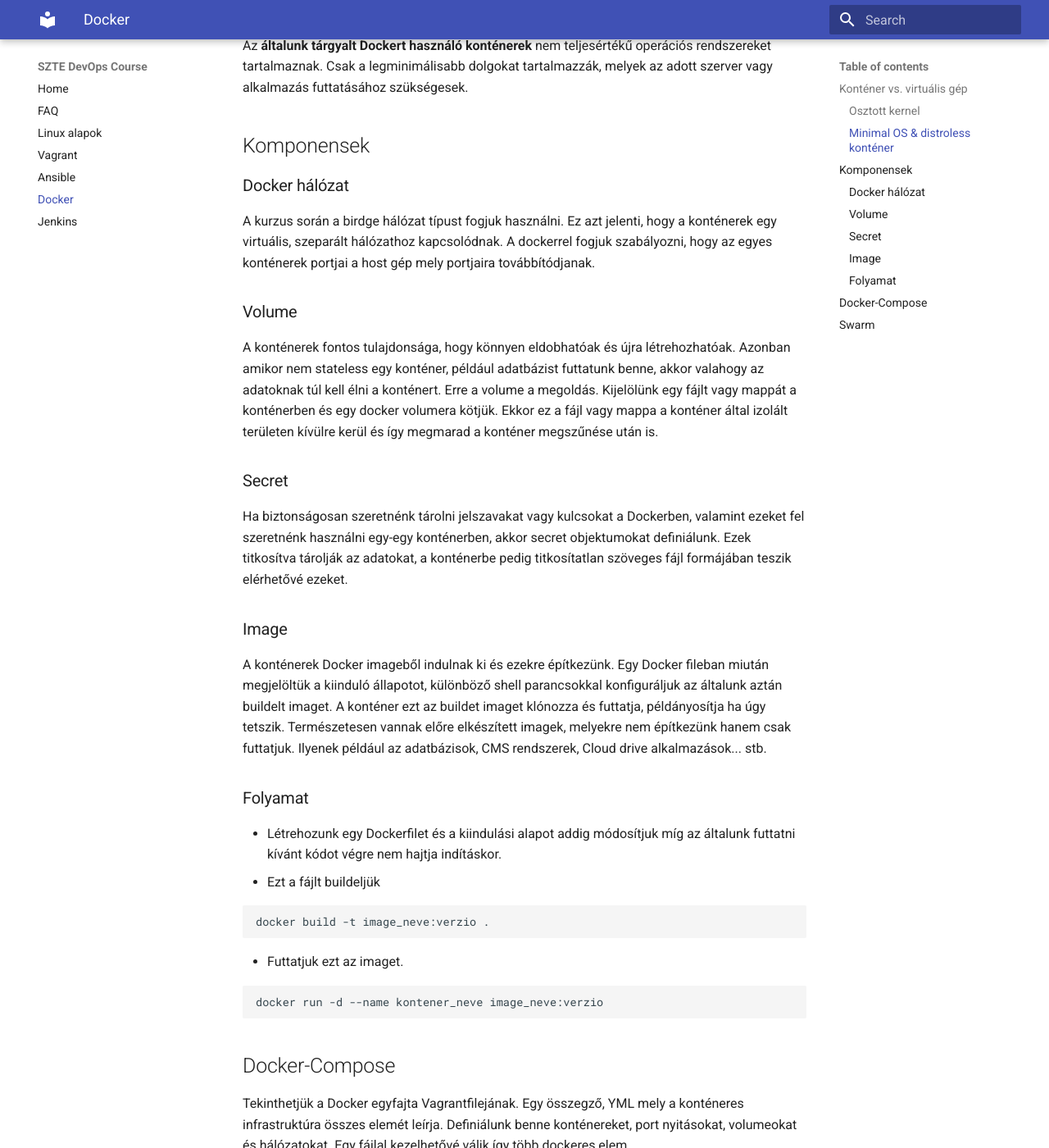
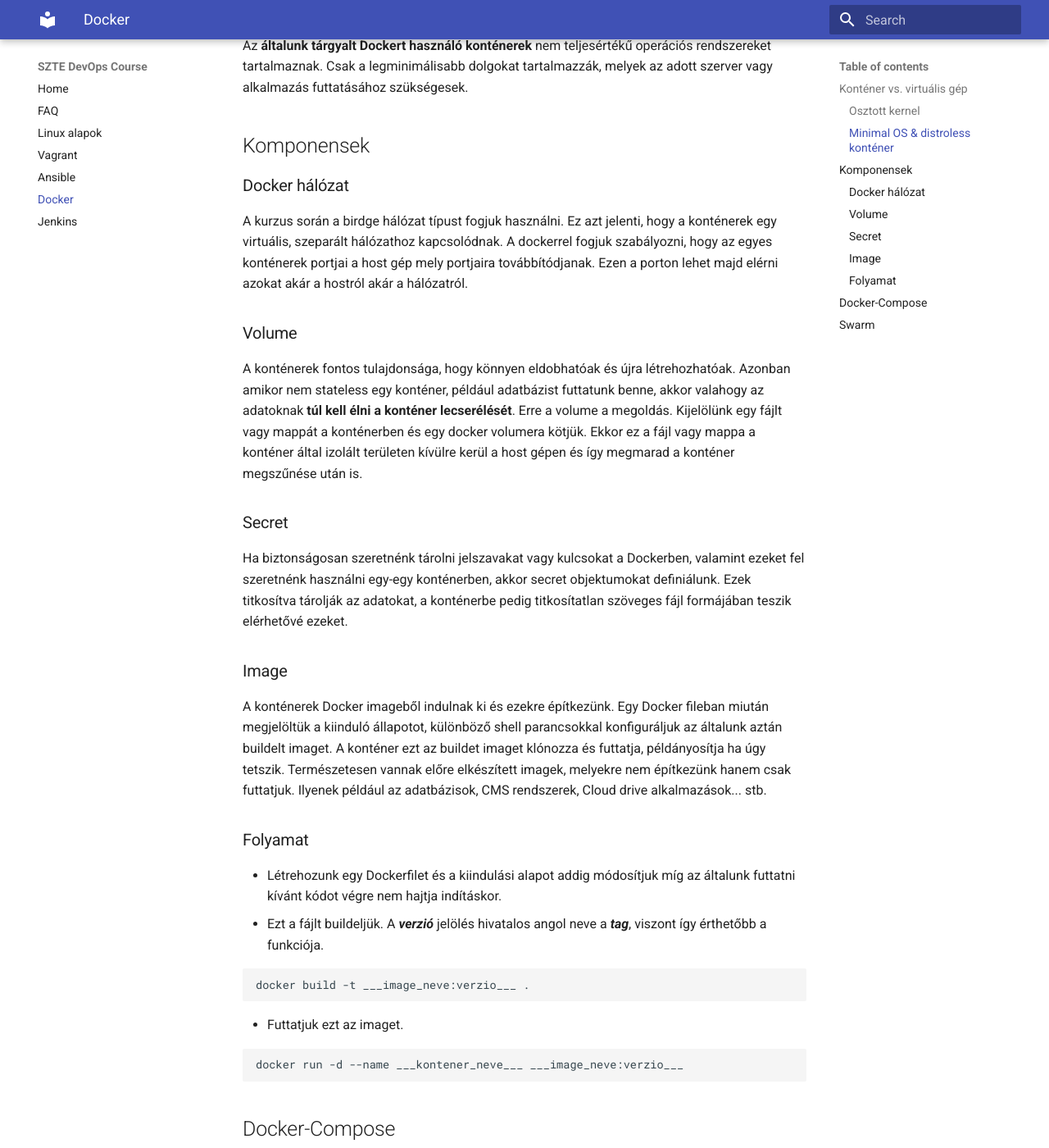
Before and after one commit to Zsomx/devops-course-szte, an MkDocs documentation site: the page built from docs/docker.md, in a window 1280 px wide and 1400 px high, scrolled down 822 px. Shown: the whole window at 82% size. Built offline with MkDocs 1.6.1 and Material for MkDocs 9.7.7, drawn with Linux system fonts in a browser that asks for light colours.

Commit message:
changing few details make it more understandable

````diff
--- a/docs/docker.md
+++ b/docs/docker.md
@@ -11,10 +11,10 @@
 
 ## Komponensek
 ### Docker hálózat
-A kurzus során a birdge hálózat típust fogjuk használni. Ez azt jelenti, hogy a konténerek egy virtuális, szeparált hálózathoz kapcsolódnak. A dockerrel fogjuk szabályozni, hogy az egyes konténerek portjai a host gép mely portjaira továbbítódjanak.
+A kurzus során a birdge hálózat típust fogjuk használni. Ez azt jelenti, hogy a konténerek egy virtuális, szeparált hálózathoz kapcsolódnak. A dockerrel fogjuk szabályozni, hogy az egyes konténerek portjai a host gép mely portjaira továbbítódjanak. Ezen a porton lehet majd elérni azokat akár a hostról akár a hálózatról.
 
 ### Volume
-A konténerek fontos tulajdonsága, hogy könnyen eldobhatóak és újra létrehozhatóak. Azonban amikor nem stateless egy konténer, például adatbázist futtatunk benne, akkor valahogy az adatoknak túl kell élni a konténert. Erre a volume a megoldás. Kijelölünk egy fájlt vagy mappát a konténerben és egy docker volumera kötjük. Ekkor ez a fájl vagy mappa a konténer által izolált területen kívülre kerül és így megmarad a konténer megszűnése után is.
+A konténerek fontos tulajdonsága, hogy könnyen eldobhatóak és újra létrehozhatóak. Azonban amikor nem stateless egy konténer, például adatbázist futtatunk benne, akkor valahogy az adatoknak **túl kell élni a konténer lecserélését**. Erre a volume a megoldás. Kijelölünk egy fájlt vagy mappát a konténerben és egy docker volumera kötjük. Ekkor ez a fájl vagy mappa a konténer által izolált területen kívülre kerül a host gépen és így megmarad a konténer megszűnése után is.
 
 ### Secret
 Ha biztonságosan szeretnénk tárolni jelszavakat vagy kulcsokat a Dockerben, valamint ezeket fel szeretnénk használni egy-egy konténerben, akkor secret objektumokat definiálunk. Ezek titkosítva tárolják az adatokat, a konténerbe pedig titkosítatlan szöveges fájl formájában teszik elérhetővé ezeket.
@@ -24,13 +24,13 @@
 
 ### Folyamat
 - Létrehozunk egy Dockerfilet és a kiindulási alapot addig módosítjuk míg az általunk futtatni kívánt kódot végre nem hajtja indításkor.
-- Ezt a fájlt buildeljük
+- Ezt a fájlt buildeljük. A ___verzió___ jelölés hivatalos angol neve a ___tag___, viszont így érthetőbb a funkciója.
 ```
-docker build -t image_neve:verzio .
+docker build -t ___image_neve:verzio___ .
 ```
 - Futtatjuk ezt az imaget.
 ```
-docker run -d --name kontener_neve image_neve:verzio
+docker run -d --name ___kontener_neve___ ___image_neve:verzio___
 ```
 
 ## Docker-Compose
````
Also changed, not shown: docs/ansible.md (+2 -2 lines), docs/vagrant.md (+3 -3 lines).
